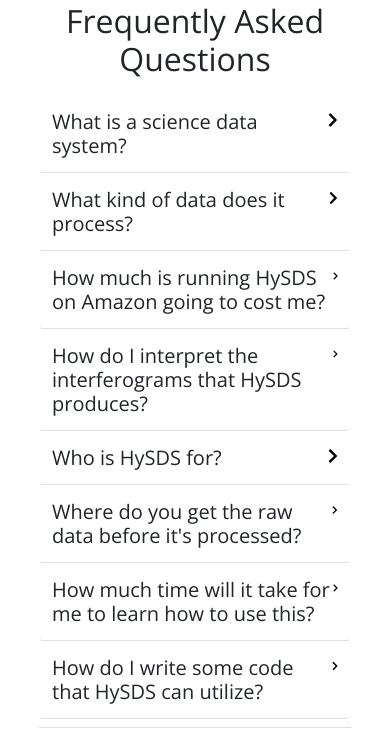
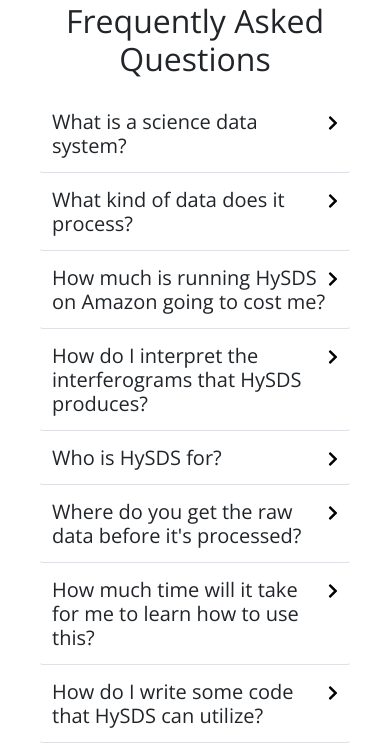
Before and after one commit to yunks128/hysds.github.io, a Gatsby site: page / in a window 390 px wide. Shown: the part 5510-6256 px from the top of the page. Built offline with nearby package versions, Linux system fonts and the light colour scheme; Gatsby itself is replaced by a stand-in of ours.

Commit message:
Fix chevron resizing issue on mobile view

```diff
--- a/src/components/accordion.js
+++ b/src/components/accordion.js
@@ -18,18 +18,15 @@ const Accordion = ({ children, title }) => {
         <h2 className="">
           <div className="btn accordion-title border-bottom">
             <h5 className="">{title}</h5>
+            <span className="ml-auto">
               <svg
                 className={active ? 'accordion-icon rotate' : 'accordion-icon'}
-              height={20}
-              width={10}
                 xmlns="http://www.w3.org/2000/svg"
                 viewBox="0 0 320 512"
               >
-              <path
-                // fill="#="
-                d="M285.476 272.971L91.132 467.314c-9.373 9.373-24.569 9.373-33.941 0l-22.667-22.667c-9.357-9.357-9.375-24.522-.04-33.901L188.505 256 34.484 101.255c-9.335-9.379-9.317-24.544.04-33.901l22.667-22.667c9.373-9.373 24.569-9.373 33.941 0L285.475 239.03c9.373 9.372 9.373 24.568.001 33.941z"
-              />
+                <path d="M285.476 272.971L91.132 467.314c-9.373 9.373-24.569 9.373-33.941 0l-22.667-22.667c-9.357-9.357-9.375-24.522-.04-33.901L188.505 256 34.484 101.255c-9.335-9.379-9.317-24.544.04-33.901l22.667-22.667c9.373-9.373 24.569-9.373 33.941 0L285.475 239.03c9.373 9.372 9.373 24.568.001 33.941z" />
               </svg>
+            </span>
           </div>
         </h2>
       </div>
--- a/src/styles/global.css
+++ b/src/styles/global.css
@@ -41,16 +41,15 @@ main {
 
 .accordion-title {
   background-color: white;
-  cursor: pointer;
   display: flex;
   text-align: left;
 }
 
 .accordion-icon {
+  transition: transform 0.1s ease;
   margin-left: auto;
-  transition: transform 0.1s ease;
-
-  display: flex;
+  height: 20px;
+  width: 10px;
   align-items: center;
   justify-content: space-between;
   cursor: pointer;
@@ -70,7 +69,6 @@ main {
   display: block;
   padding: 0;
   margin: 0;
-
 }
 
 .satellite-img {
@@ -78,5 +76,4 @@ main {
   width: 100%;
   padding: 0;
   margin: 0;
-
 }
```
Lines whose indentation alone changed are shown as unchanged.
